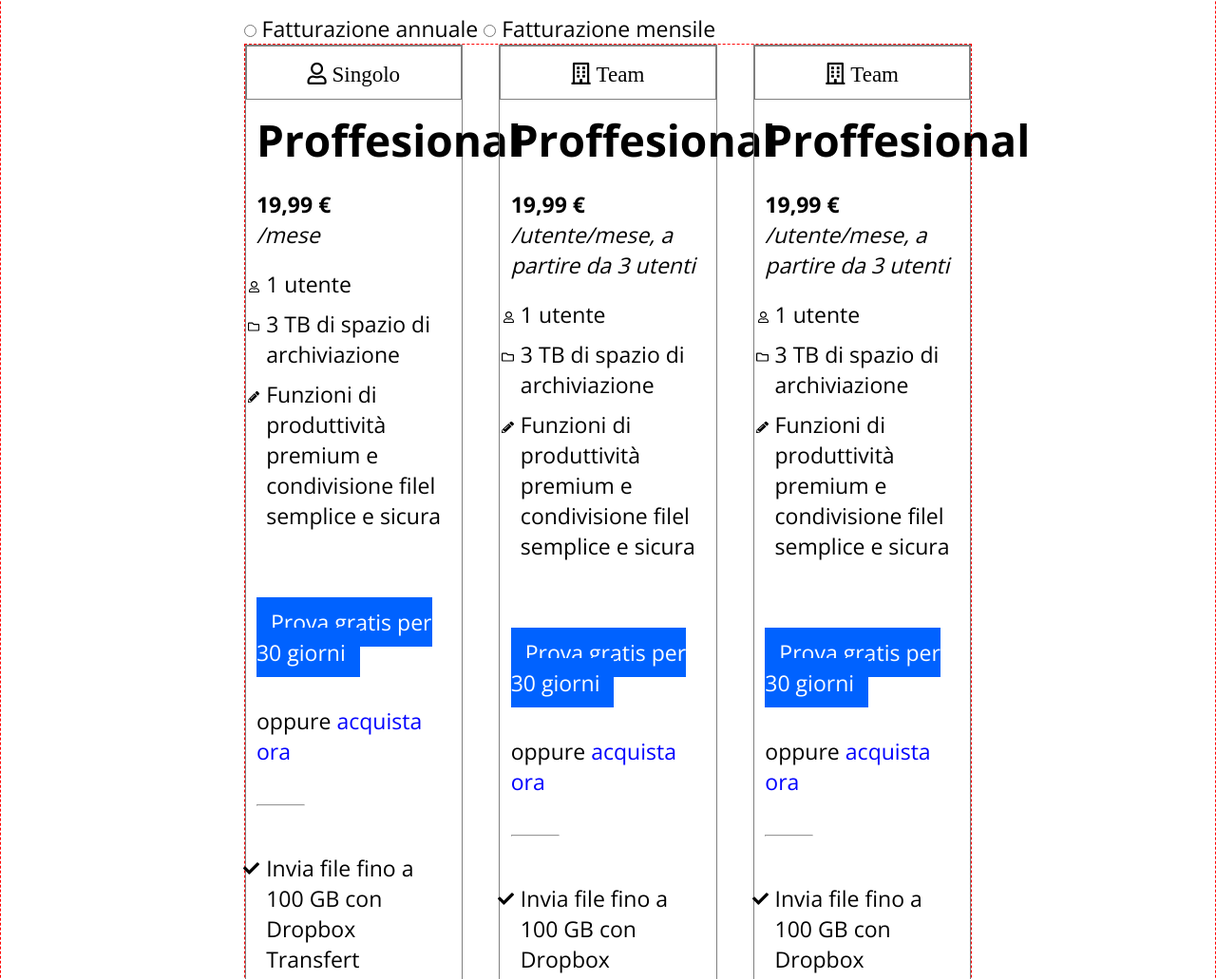
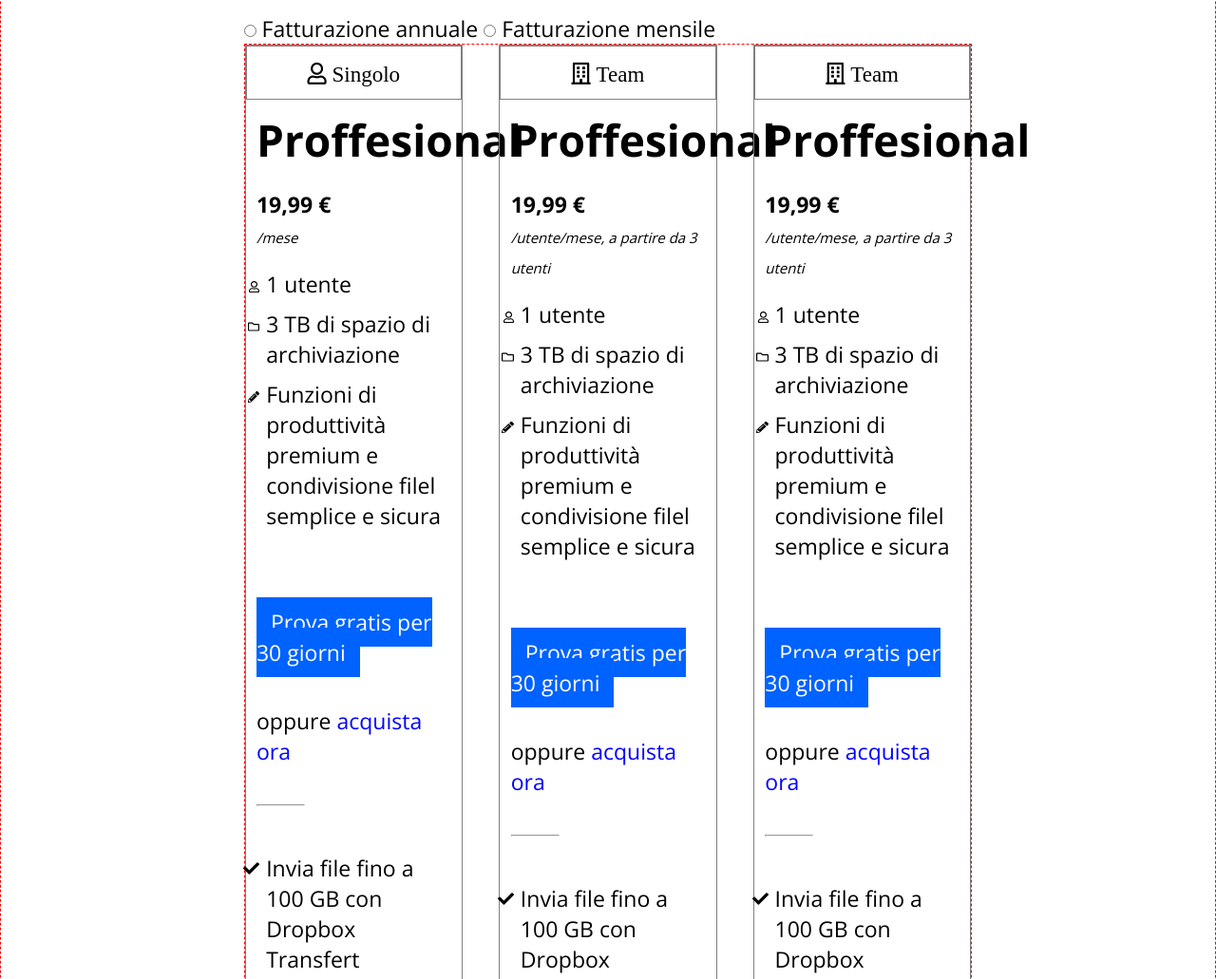
Before and after one commit to Cristian6918/htmlcss-dropbox, a plain HTML site: page index.html in a window 1280 px wide. Shown: the part 1329-2360 px from the top of the page at 95% size. Drawn offline with nearby package versions, Linux system fonts and the light colour scheme.

Commit message:
same point

```diff
--- a/css/style.css
+++ b/css/style.css
@@ -144,6 +144,7 @@ a{
 
     .tab-cnt{
         padding:5%;
+
     }
     .tab-cnt p:nth-child(3){
         margin-bottom:20px;
@@ -160,6 +161,10 @@ a{
     }
     .tab-list li{
         margin-bottom:10px;
+    }
+
+    .tab{
+        min-height:200vh;
     }
 
 
@@ -193,8 +198,9 @@ a{
 
         list-style-image: url(../img/check-flag.svg);
     }
-    .check-flag li::marker{
+    ul.check-flag li::marker{
         color:blue;
+
         font-size:xx-large;
     }
 
@@ -205,9 +211,9 @@ a{
     margin-right:5%;
 }
 
-
-
-
+.dettagli em{
+    font-size:15px;
+}
 
 
 
--- a/index.html
+++ b/index.html
@@ -78,14 +78,15 @@
                 <div class="w100 debug clearfix">
 
                     <!-- left tab -->
-                    <div class=" brd w30 f-left">
+                    <div class="tab brd w30 f-left">
                         <div class=" tab-header brd center">
                             <i class=" far fa-user"> Singolo</i>
                         </div>
                         <div class="tab-cnt">
                             <h1>Proffesional</h1>
                             <p><b>19,99 &euro;</b> </p>
-                            <p><em>/mese</em></p>
+                            <p class="dettagli"><em>/mese </em></p>
+
 
                             <ul class="tab-list">
                                 <li class="user-style">1 utente</li>
@@ -119,7 +120,7 @@
                         <div class="tab-cnt">
                             <h1>Proffesional</h1>
                             <p><b>19,99 &euro;</b> </p>
-                            <p><em>/utente/mese, a partire da 3 utenti</em></p>
+                            <p class="dettagli"><em>/utente/mese, a partire da 3 utenti</em></p>
 
                             <ul class="tab-list">
                                 <li class="user-style">1 utente</li>
@@ -151,7 +152,7 @@
                         <div class="tab-cnt h100">
                             <h1>Proffesional</h1>
                             <p><b>19,99 &euro;</b> </p>
-                            <p><em>/utente/mese, a partire da 3 utenti</em></p>
+                            <p class="dettagli"><em>/utente/mese, a partire da 3 utenti</em></p>
 
                             <ul class="tab-list">
                                 <li class="user-style">1 utente</li>
```
